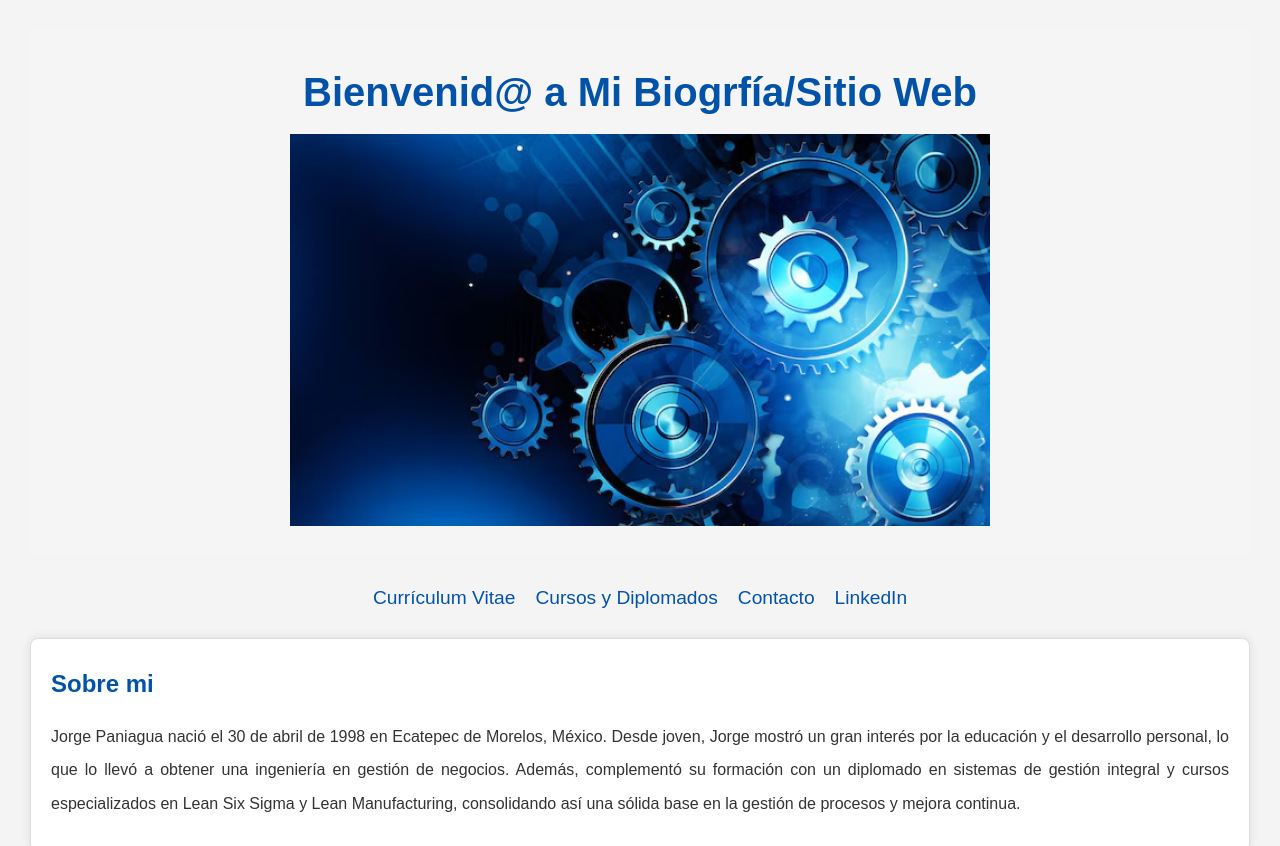
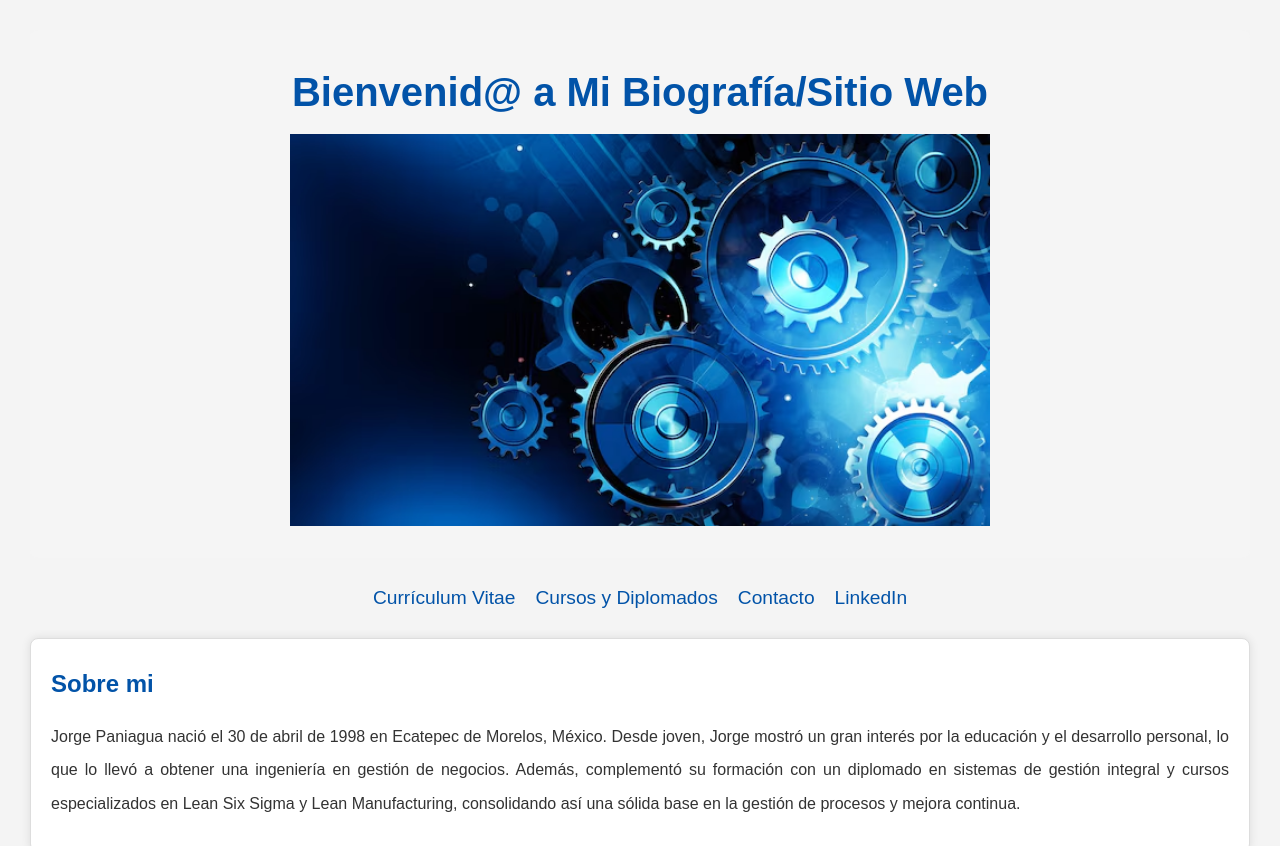
Before and after one commit to JorgePaniagua30/JorgePaniagua30.github.io, a plain HTML site: page index.html in a window 1280 px wide. Shown: the top 846 px of the page. Drawn offline with Linux system fonts and the light colour scheme.

Commit message:
Cambio en la ortografía

```diff
--- a/index.html
+++ b/index.html
@@ -11,7 +11,7 @@
 
 <body>
     <header>
-        <h1>Bienvenid@ a Mi Biogrfía/Sitio Web</h1>
+        <h1>Bienvenid@ a Mi Biografía/Sitio Web</h1>
         <div class="portada">
             <img src="img/portada 2.avif" width="700" alt="Imagen del responsable de la biografía"
                 title="foto de perfil" />
```
